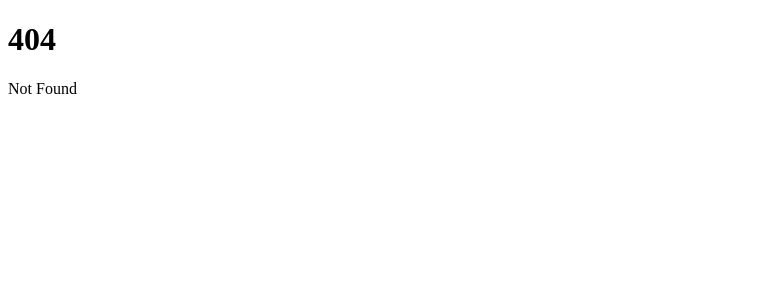
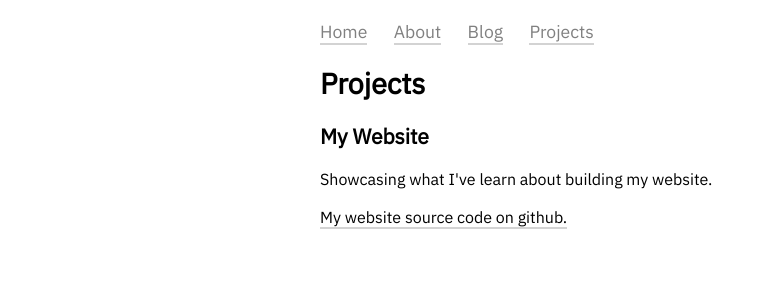
Before and after one commit to Jr-14/my-website, a SvelteKit app: page /projects in a window 1280 px wide. Before the commit this address had no page. Shown: the top 300 px of the page, without its empty margins (0-766 px from the left). Built offline with nearby package versions, Linux system fonts and the light colour scheme.

Commit message:
[Feature] Add Projects path and my website as initial project (#24)

```diff
--- a/src/routes/Navigation.svelte
+++ b/src/routes/Navigation.svelte
@@ -11,6 +11,7 @@
 	<a class="blog-route" href="/">Home</a>
 	<a class="blog-route" href="/about">About</a>
 	<a class="blog-route" href="/blog">Blog</a>
+	<a class="blog-route" href="/projects">Projects</a>
 </nav>
 
 <style>
--- /dev/null
+++ b/src/routes/projects/+page.svelte
@@ -0,0 +1,15 @@
+<script>
+	import '../../global.css';
+	import Navigation from '../Navigation.svelte';
+</script>
+
+<Navigation />
+
+<h1>Projects</h1>
+
+<h2>My Website</h2>
+<p>
+    Showcasing what I've learn about building my website.
+</p>
+
+<a target="_blank" href="https://github.com/Jr-14/my-website">My website source code on github.</a>
```
Also changed, not shown: 1 other file (tests, documents, lock files or other folders).
